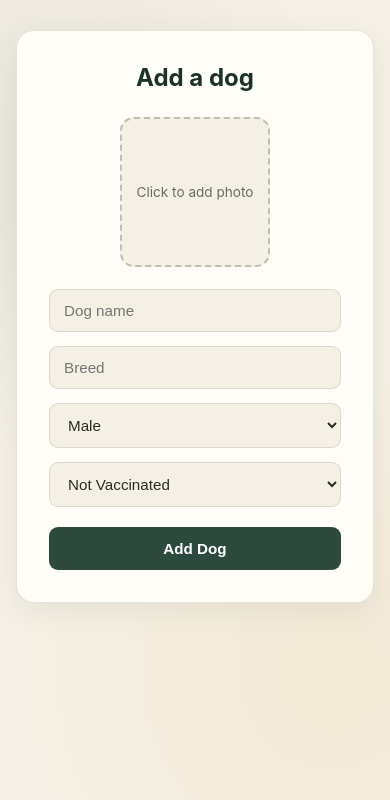
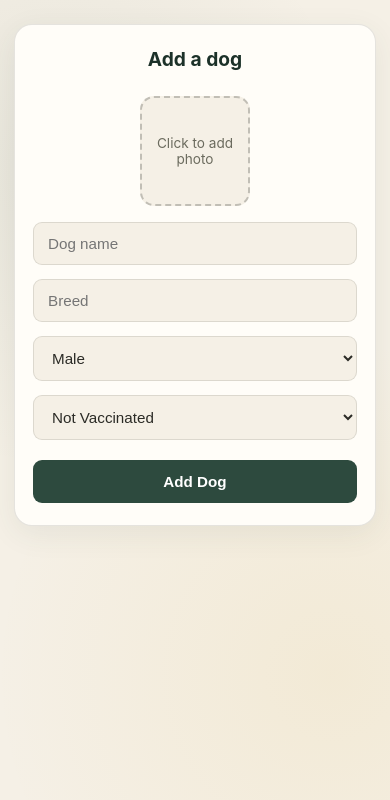
Before and after one commit to gouthami6364/street-dog-tracker, a React (Vite) app in the folder frontend/: page / in a window 390 px wide. Shown: the top 800 px of the page. Built offline with nearby package versions, Linux system fonts and the light colour scheme.

Commit message:
Add mobile responsive styles

```diff
--- a/frontend/src/App.css
+++ b/frontend/src/App.css
@@ -396,3 +396,48 @@ body {
   word-break: break-all;
   margin-top: 10px;
 }
+@media (max-width: 600px) {
+  .page {
+    padding: 24px 14px 60px;
+  }
+
+  .add-dog-form {
+    padding: 22px 18px;
+    max-width: 100%;
+  }
+
+  .add-dog-form h2 {
+    font-size: 1.2rem;
+  }
+
+  .photo-box {
+    width: 110px;
+    height: 110px;
+    margin: 0 auto 16px;
+  }
+
+  .dog-card {
+    max-width: 100% !important;
+  }
+
+  .dog-card img {
+    height: 200px;
+  }
+
+  .dog-card-body h2 {
+    font-size: 1.3rem;
+  }
+
+  .qr-box {
+    padding: 16px;
+  }
+
+  .qr-box canvas {
+    max-width: 100%;
+    height: auto !important;
+  }
+
+  .dog-grid {
+    grid-template-columns: 1fr;
+  }
+}
```
Also changed, not shown: frontend/src/NearbyDogs.jsx (renamed from frontend/NearbyDogs.jsx).
